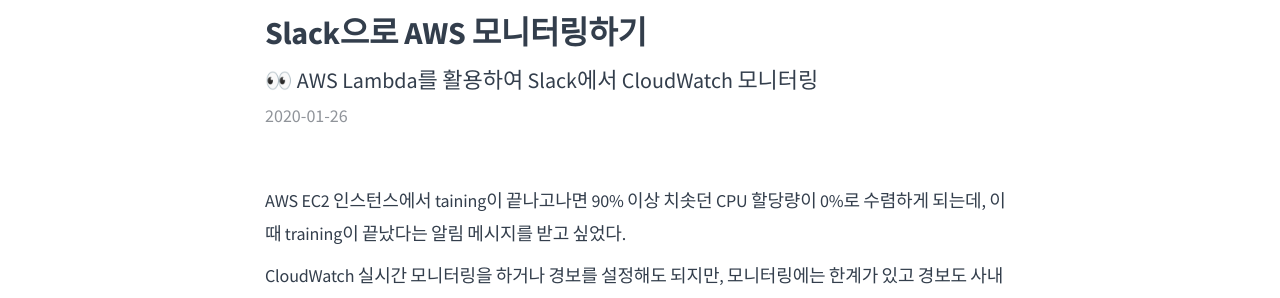
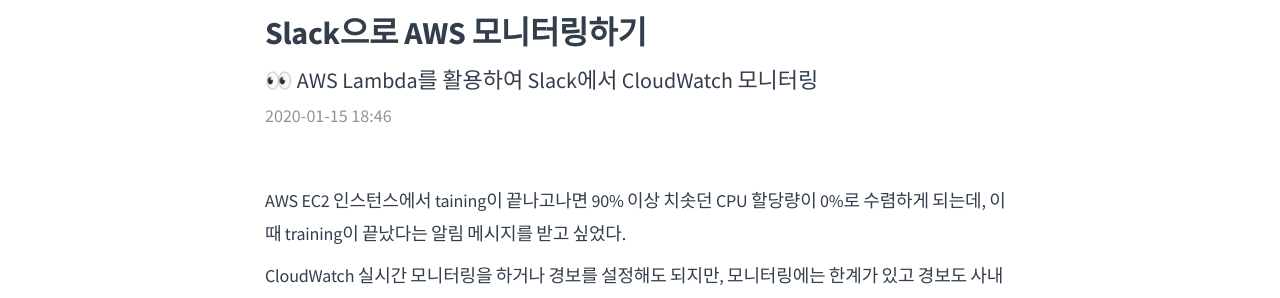
Before and after one commit to cowkite/cowkite.github.io, a Jekyll site: the page built from blog/2001151846/index.md, in a window 1280 px wide and 900 px high, scrolled down 366 px. Shown: the part 156-454 px from the top of the window. Built offline with Jekyll 4.4.1, drawn with Linux system fonts in a browser that asks for light colours; comment, search, counter and statistics services are not loaded.

Commit message:
Edit '2001151846' datetime

```diff
--- a/blog/2001151846/index.md
+++ b/blog/2001151846/index.md
@@ -7,7 +7,7 @@
 text: true
 post-header: true
 header-img: "img/about.png"
-date: 2020-01-26
+date: 2020-01-15 18:46
 comments: true
 ---
 
```
